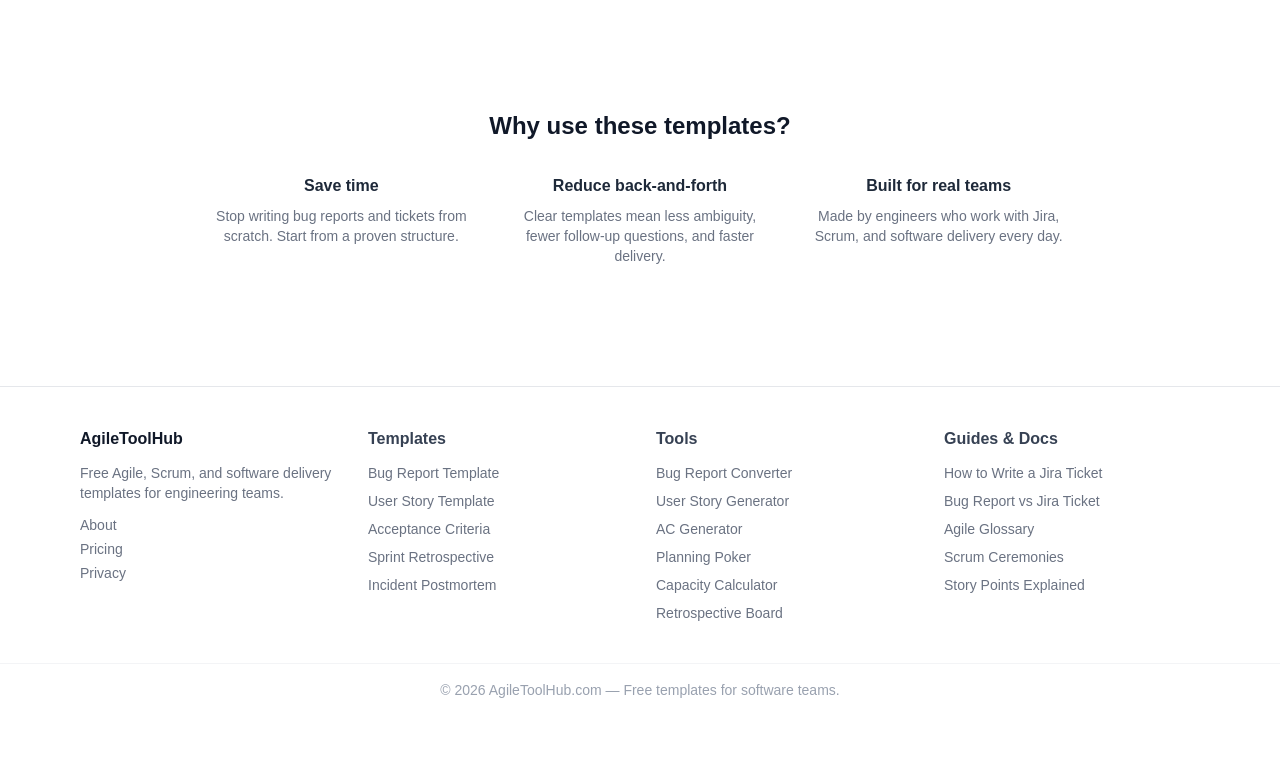
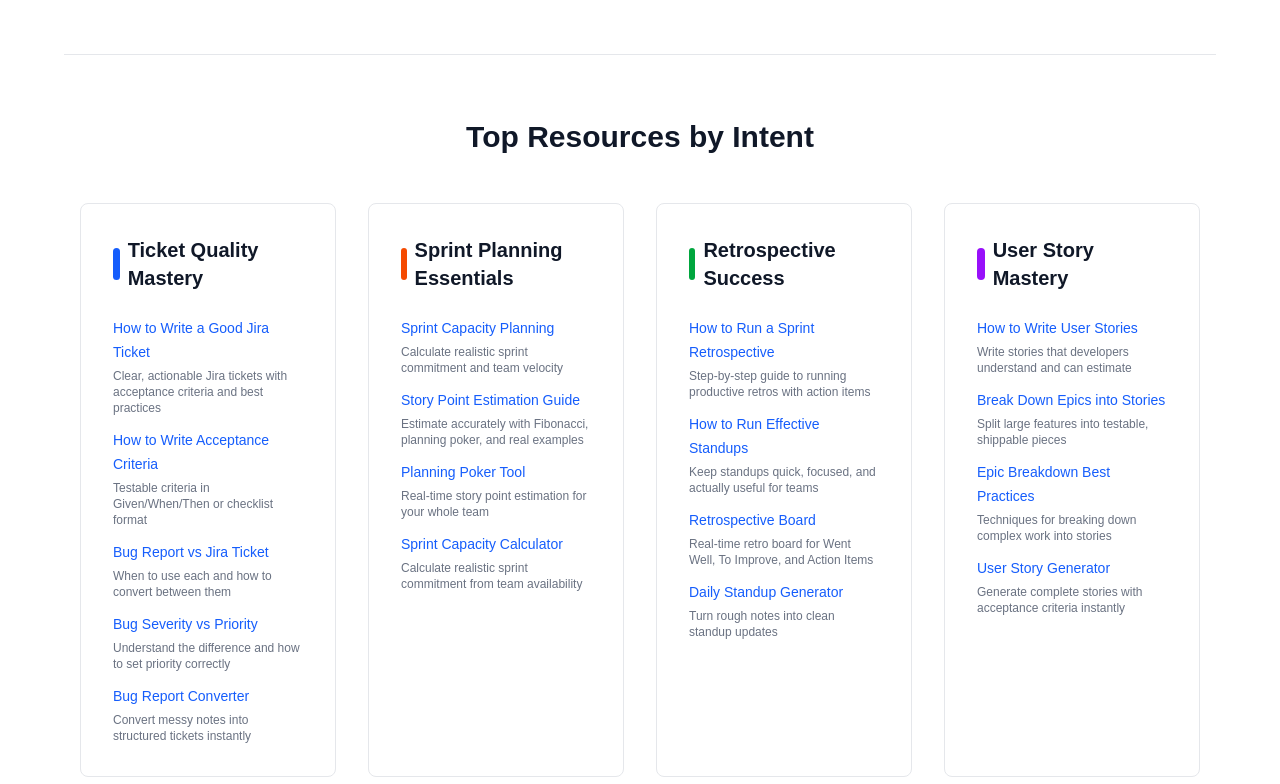
Before and after one commit to ahmedul/agile-tool-hub, a Next.js app: page / in a window 1280 px wide. Shown: the part 2816-3600 px from the top of the page. Before the commit the page ends 3532 px from the top, so only its background shows below. Built offline with nearby package versions, Linux system fonts and the light colour scheme; no server answers.

Commit message:
seo: enhance homepage internal linking with 4-cluster resource sections

```diff
--- a/src/app/page.tsx
+++ b/src/app/page.tsx
@@ -157,8 +157,155 @@ export default function Home() {
         </div>
       </section>
 
+      <section className="max-w-6xl mx-auto px-4 py-16 border-t border-gray-200">
+        <h2 className="text-3xl font-bold text-gray-900 mb-12 text-center">Top Resources by Intent</h2>
+
+        <div className="grid grid-cols-1 md:grid-cols-2 lg:grid-cols-4 gap-8">
+          {/* Ticket Quality Mastery */}
+          <div className="border border-gray-200 rounded-lg p-8 hover:shadow-md hover:border-blue-300 transition-all">
+            <div className="flex items-center gap-2 mb-6">
+              <div className="w-2 h-8 bg-blue-600 rounded"></div>
+              <h3 className="text-xl font-bold text-gray-900">Ticket Quality Mastery</h3>
+            </div>
+            <ul className="space-y-3">
+              <li>
+                <Link href="/guides/how-to-write-a-good-jira-ticket" className="text-blue-600 hover:underline font-medium text-sm">
+                  How to Write a Good Jira Ticket
+                </Link>
+                <p className="text-gray-500 text-xs mt-1">Clear, actionable Jira tickets with acceptance criteria and best practices</p>
+              </li>
+              <li>
+                <Link href="/guides/how-to-write-acceptance-criteria" className="text-blue-600 hover:underline font-medium text-sm">
+                  How to Write Acceptance Criteria
+                </Link>
+                <p className="text-gray-500 text-xs mt-1">Testable criteria in Given/When/Then or checklist format</p>
+              </li>
+              <li>
+                <Link href="/guides/bug-report-vs-jira-ticket" className="text-blue-600 hover:underline font-medium text-sm">
+                  Bug Report vs Jira Ticket
+                </Link>
+                <p className="text-gray-500 text-xs mt-1">When to use each and how to convert between them</p>
+              </li>
+              <li>
+                <Link href="/guides/bug-severity-vs-priority-jira-guide" className="text-blue-600 hover:underline font-medium text-sm">
+                  Bug Severity vs Priority
+                </Link>
+                <p className="text-gray-500 text-xs mt-1">Understand the difference and how to set priority correctly</p>
+              </li>
+              <li>
+                <Link href="/tools/bug-report-to-jira-ticket-converter" className="text-blue-600 hover:underline font-medium text-sm">
+                  Bug Report Converter
+                </Link>
+                <p className="text-gray-500 text-xs mt-1">Convert messy notes into structured tickets instantly</p>
+              </li>
+            </ul>
+          </div>
+
+          {/* Sprint Planning Essentials */}
+          <div className="border border-gray-200 rounded-lg p-8 hover:shadow-md hover:border-orange-300 transition-all">
+            <div className="flex items-center gap-2 mb-6">
+              <div className="w-2 h-8 bg-orange-600 rounded"></div>
+              <h3 className="text-xl font-bold text-gray-900">Sprint Planning Essentials</h3>
+            </div>
+            <ul className="space-y-3">
+              <li>
+                <Link href="/guides/sprint-capacity-planning-guide" className="text-blue-600 hover:underline font-medium text-sm">
+                  Sprint Capacity Planning
+                </Link>
+                <p className="text-gray-500 text-xs mt-1">Calculate realistic sprint commitment and team velocity</p>
+              </li>
+              <li>
+                <Link href="/guides/story-point-estimation-guide-with-examples" className="text-blue-600 hover:underline font-medium text-sm">
+                  Story Point Estimation Guide
+                </Link>
+                <p className="text-gray-500 text-xs mt-1">Estimate accurately with Fibonacci, planning poker, and real examples</p>
+              </li>
+              <li>
+                <Link href="/tools/planning-poker" className="text-blue-600 hover:underline font-medium text-sm">
+                  Planning Poker Tool
+                </Link>
+                <p className="text-gray-500 text-xs mt-1">Real-time story point estimation for your whole team</p>
+              </li>
+              <li>
+                <Link href="/tools/sprint-capacity-calculator" className="text-blue-600 hover:underline font-medium text-sm">
+                  Sprint Capacity Calculator
+                </Link>
+                <p className="text-gray-500 text-xs mt-1">Calculate realistic sprint commitment from team availability</p>
+              </li>
+            </ul>
+          </div>
+
+          {/* Retrospective Success */}
+          <div className="border border-gray-200 rounded-lg p-8 hover:shadow-md hover:border-green-300 transition-all">
+            <div className="flex items-center gap-2 mb-6">
+              <div className="w-2 h-8 bg-green-600 rounded"></div>
+              <h3 className="text-xl font-bold text-gray-900">Retrospective Success</h3>
+            </div>
+            <ul className="space-y-3">
+              <li>
+                <Link href="/guides/how-to-run-a-sprint-retrospective" className="text-blue-600 hover:underline font-medium text-sm">
+                  How to Run a Sprint Retrospective
+                </Link>
+                <p className="text-gray-500 text-xs mt-1">Step-by-step guide to running productive retros with action items</p>
+              </li>
+              <li>
+                <Link href="/guides/how-to-run-effective-standups" className="text-blue-600 hover:underline font-medium text-sm">
+                  How to Run Effective Standups
+                </Link>
+                <p className="text-gray-500 text-xs mt-1">Keep standups quick, focused, and actually useful for teams</p>
+              </li>
+              <li>
+                <Link href="/tools/retro-board" className="text-blue-600 hover:underline font-medium text-sm">
+                  Retrospective Board
+                </Link>
+                <p className="text-gray-500 text-xs mt-1">Real-time retro board for Went Well, To Improve, and Action Items</p>
+              </li>
+              <li>
+                <Link href="/tools/daily-standup-generator" className="text-blue-600 hover:underline font-medium text-sm">
+                  Daily Standup Generator
+                </Link>
+                <p className="text-gray-500 text-xs mt-1">Turn rough notes into clean standup updates</p>
+              </li>
+            </ul>
+          </div>
+
+          {/* User Story Mastery */}
+          <div className="border border-gray-200 rounded-lg p-8 hover:shadow-md hover:border-purple-300 transition-all">
+            <div className="flex items-center gap-2 mb-6">
+              <div className="w-2 h-8 bg-purple-600 rounded"></div>
+              <h3 className="text-xl font-bold text-gray-900">User Story Mastery</h3>
+            </div>
+            <ul className="space-y-3">
+              <li>
+                <Link href="/guides/how-to-write-user-stories" className="text-blue-600 hover:underline font-medium text-sm">
+                  How to Write User Stories
+                </Link>
+                <p className="text-gray-500 text-xs mt-1">Write stories that developers understand and can estimate</p>
+              </li>
+              <li>
+                <Link href="/guides/how-to-break-down-epics-into-user-stories" className="text-blue-600 hover:underline font-medium text-sm">
+                  Break Down Epics into Stories
+                </Link>
+                <p className="text-gray-500 text-xs mt-1">Split large features into testable, shippable pieces</p>
+              </li>
+              <li>
+                <Link href="/guides/epic-breakdown-best-practices" className="text-blue-600 hover:underline font-medium text-sm">
+                  Epic Breakdown Best Practices
+                </Link>
+                <p className="text-gray-500 text-xs mt-1">Techniques for breaking down complex work into stories</p>
+              </li>
+              <li>
+                <Link href="/tools/user-story-generator" className="text-blue-600 hover:underline font-medium text-sm">
+                  User Story Generator
+                </Link>
+                <p className="text-gray-500 text-xs mt-1">Generate complete stories with acceptance criteria instantly</p>
+              </li>
+            </ul>
+          </div>
+        </div>
+      </section>
+
       <section className="max-w-4xl mx-auto px-4 py-14">
-        <h2 className="text-2xl font-bold text-gray-900 mb-8 text-center">Why use these templates?</h2>
         <div className="grid grid-cols-1 sm:grid-cols-3 gap-8">
           {[
             { title: "Save time", body: "Stop writing bug reports and tickets from scratch. Start from a proven structure." },
```
Also changed, not shown: 1 other file (tests, documents, lock files or other folders).
